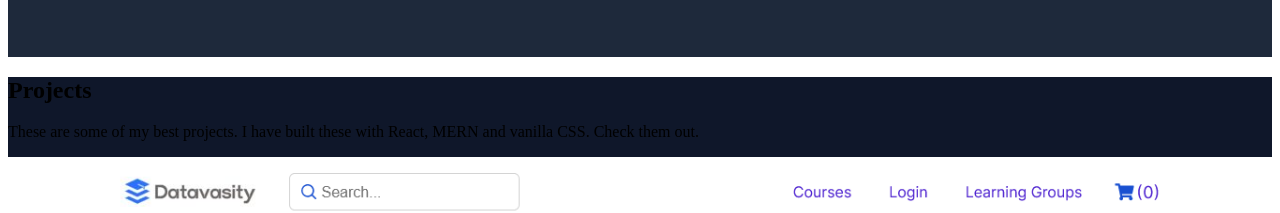
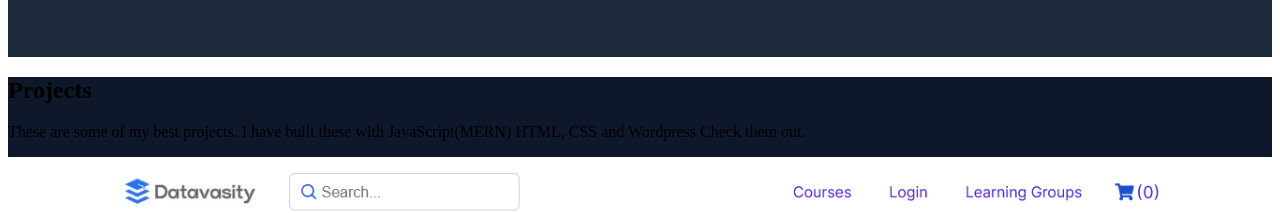
Before and after one commit to olatocode/olatocode-app, a React (Create React App) app: page / in a window 1280 px wide. Shown: the part 1880-2093 px from the top of the page. Built offline with nearby package versions, Linux system fonts and the light colour scheme.

Commit message:
project content updated

```diff
--- a/src/components/Projects.js
+++ b/src/components/Projects.js
@@ -5,10 +5,9 @@ import votevoice from '../assets/votevoice.webp';
 import googleui from '../assets/googleui.webp';
 import datavasity from '../assets/datavasity.png';
 
-
 const Projects = () => {
   const projects = [
-      {
+    {
       img: datavasity,
       title: 'Datavasity',
       desc: 'This is a learning platform for student who want to learn tech skills',
@@ -29,7 +28,6 @@ const Projects = () => {
       live: 'https://olatocode.github.io/googleui/',
       code: 'https://github.com/olatocode/googleui',
     },
-
   ];
 
   return (
@@ -41,8 +39,8 @@ const Projects = () => {
           </h2>
 
           <p className="pb-5">
-            These are some of my best projects. I have built these with React,
-            MERN and vanilla CSS. Check them out.
+            These are some of my best projects. I have built these with
+            JavaScript(MERN) HTML, CSS and Wordpress Check them out.
           </p>
         </div>
 
```
